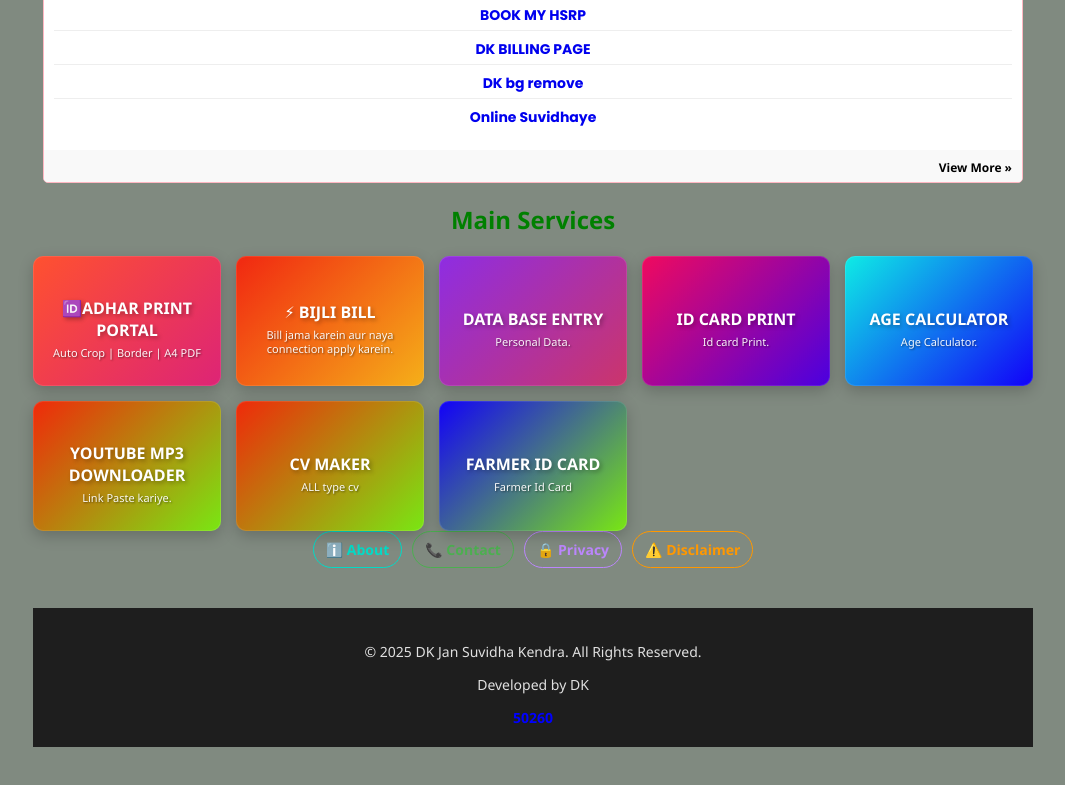
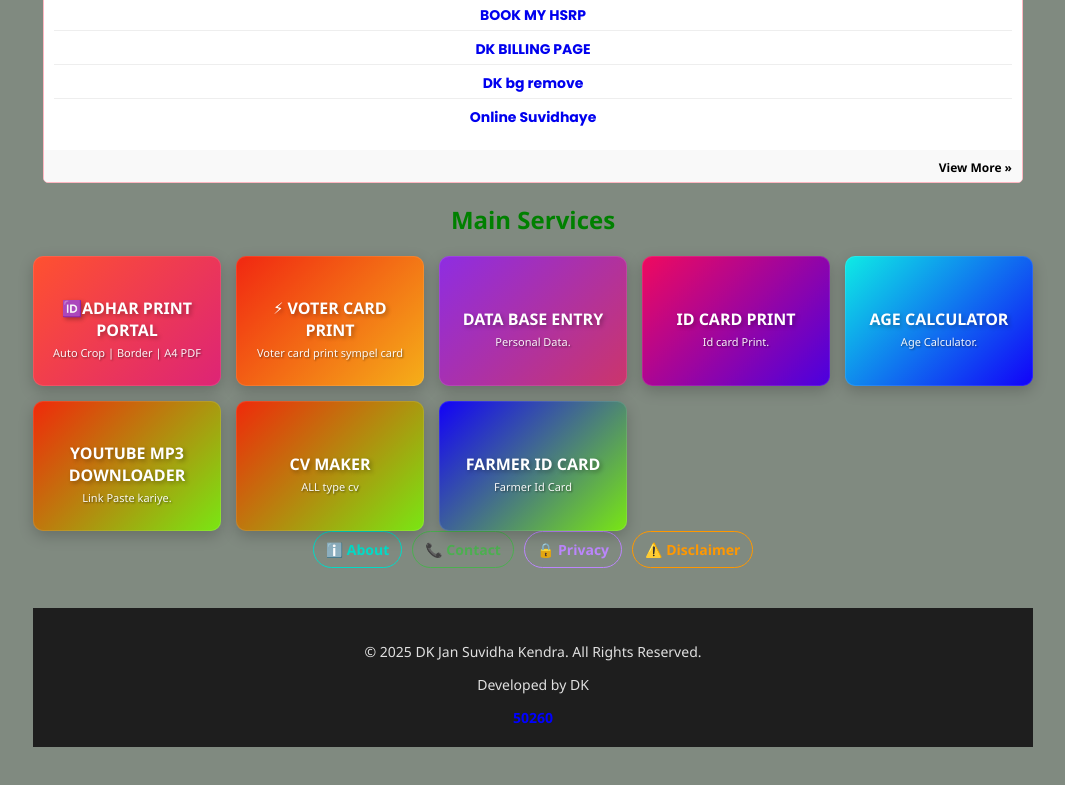
Before and after one commit to DKRAJA906/DK-JAN-SUVIDHA-KENDRA, a plain HTML site: page index.html in a window 1280 px wide. Shown: the part 2163-2948 px from the top of the page, without its empty margins (107-1172 px from the left). Drawn offline with Linux system fonts and the light colour scheme; no server answers.

Commit message:
Replace Bijli Bill card with Voter Card Print card
Replaced 'Bijli Bill' section with 'Voter Card Print' section and updated corresponding styles.

```diff
--- a/index.html
+++ b/index.html
@@ -279,7 +279,7 @@
 
         /* Color Classes */
         .rang-aadhaar { background: linear-gradient(135deg, #FF512F, #DD2476); }
-        .rang-bijli { background: linear-gradient(135deg, #f12711, #f5af19) !important; }
+        .rang-voter { background: linear-gradient(135deg, #f12711, #f5af19) !important; }
         .rang-pdfeditor { background: linear-gradient(135deg, #8E2DE2, #CB356B); }
         .rang-id { background: linear-gradient(135deg, #F00A5E, #4A00E0); }
         .rang-age { background: linear-gradient(135deg, #0EECE5, #1201F9); }
@@ -431,11 +431,11 @@
                 </div>
             </a>
 
-            <!-- 2. Bijli Bill -->
-            <a href="https://www.uppcl.org" target="_blank" style="text-decoration: none;">
-                <div class="card rang-bijli">
-                    <h3>⚡ Bijli Bill</h3>
-                    <p>Bill jama karein aur naya connection apply karein.</p>
+            <!-- 2. Voter Card Print -->
+            <a href="https://voter-card-print.onrender.com/" target="_blank" style="text-decoration: none;">
+                <div class="card rang-voter">
+                    <h3>⚡ Voter Card Print</h3>
+                    <p>Voter card print sympel card</p>
                 </div>
             </a>
 
```
